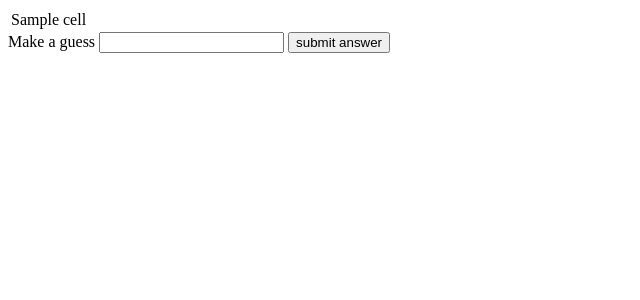
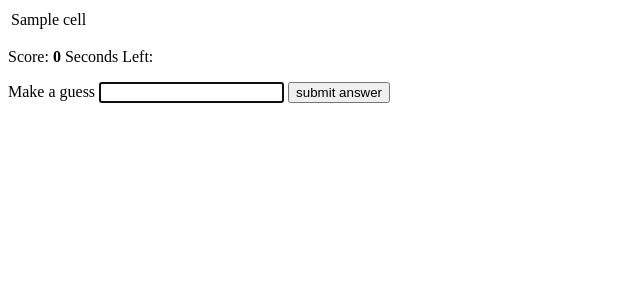
Before and after one commit to Cerchie/boggle, a Flask app: template templates/board.html in a window 1280 px wide. Shown: the top 300 px of the page, without its empty margins (0-640 px from the left). Run offline with Flask 2, Linux system fonts and the light colour scheme; the template is opened without the code that fills it: most values are stand-ins (such as "Sample title", 1, 10 or a date in 2020); parts of the project's set-up code (start-up, migrations or seed data) failed here and were passed over.

Commit message:
405 error this time

```diff
--- a/app.py
+++ b/app.py
@@ -22,3 +22,14 @@ def return_board():
     board = boggle_game.make_board()
 
     return render_template("board.html", board=board)
+
+
+@app.route("/check-word")
+def check_word():
+    """Check if word is in dictionary."""
+
+    word = request.args["word"]
+    board = session["board"]
+    response = boggle_game.check_valid_word(board, word)
+
+    return jsonify({'result': response})
--- a/static/app.js
+++ b/static/app.js
@@ -1,6 +1,3 @@
-$(".add-word", this.board).on("submit", this.handleSubmit.bind(this));
-
-
 // async function button() {
 //     let $formcontainer = $("#form-container");
 //     let $form = $("#form")
@@ -21,10 +18,47 @@ $(".add-word", this.board).on("submit", this.handleSubmit.bind(this));
 //^my attempt at step Three, totally missed that I could just grab the word
 
 /* handle submission of word: if unique and valid, score & show */
+class BoggleGame {
+    /* make a new game at this DOM id */
 
-async function handleSubmit(e) {
+    constructor(boardId, secs = 60) {
+        this.secs = secs; // game length
+        this.showTimer();
+
+        this.score = 0;
+        this.words = new Set();
+        this.board = $("#" + boardId);
+
+        // every 1000 msec, "tick"
+        this.timer = setInterval(this.tick.bind(this), 1000);
+
+        $(".add-word", this.board).on("submit", this.handleSubmit.bind(this));
+    };
+
+    showWord(word) {
+        $(".words", this.board).append($("<li>", {
+            text: word
+        }));
+    }
+
+    /* show score in html */
+
+    showScore() {
+        $(".score", this.board).text(this.score);
+    }
+
+    /* show a status message */
+
+    showMessage(msg, cls) {
+        $(".msg", this.board)
+            .text(msg)
+            .removeClass()
+            .addClass(`msg ${cls}`);
+    }
+
+    async handleSubmit(e) {
         e.preventDefault(); //prevent page from refreshing
-    const $word = $(".words", this.board); //grabs value of word using board for context
+        const $word = $(".word", this.board); //grabs value of word using board for context
         console.log($word)
         let word = $word.val(); //grabbing the val with  jQuery
         if (!word) return;
@@ -52,5 +86,18 @@ async function handleSubmit(e) {
             this.showMessage(`Added: ${word}`, "ok");
         }
 
+    }
+    /* end of game: score and update message. */
 
+    async scoreGame() {
+        $(".add-word", this.board).hide();
+        const resp = await axios.post("/post-score", {
+            score: this.score
+        });
+        if (resp.data.brokeRecord) {
+            this.showMessage(`New record: ${this.score}`, "ok");
+        } else {
+            this.showMessage(`Final score: ${this.score}`, "ok");
         }
+    }
+}
--- a/templates/board.html
+++ b/templates/board.html
@@ -20,12 +20,24 @@
             {% endfor %}
         </tbody>
     </table>
-    <div id="form-container">
-        <form action="/" method="POST" id="form"></form>
-        Make a guess <input type="test">
-        <button type="submit" id="submit-btn">submit answer</button>
-        </form>
+    <p>
+        Score: <b class="score">0</b>
+        Seconds Left: <b class="timer"></b>
+    </p>
+
+    <form method="POST" class="add-word">
+        Make a guess <input name="word" class="word" autofocus>
+        <button>submit answer</button></form>
+
     </div>
+    <ul class="words">
+        <!-- our JS will words here as they score -->
+    </ul>
+
+    <p class="msg">
+        <!-- our JS will put messages here dynamically -->
+    </p>
+
 </body>
 <script src="https://unpkg.com/axios/dist/axios.js"></script>
 
```
Lines whose indentation alone changed are shown as unchanged.
